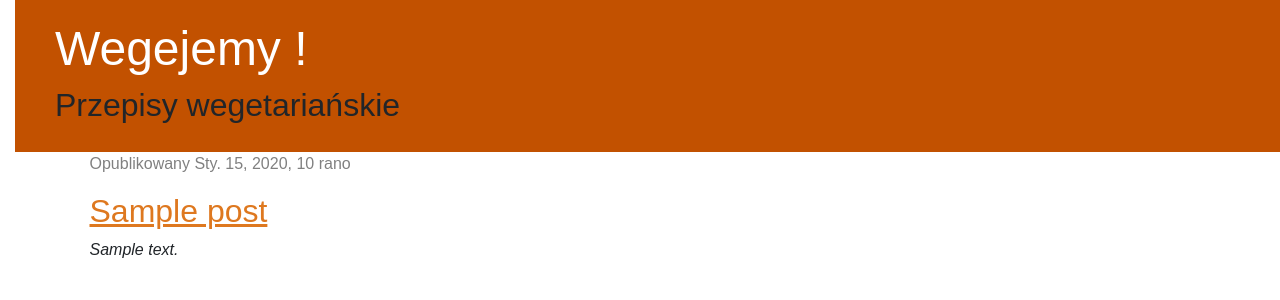
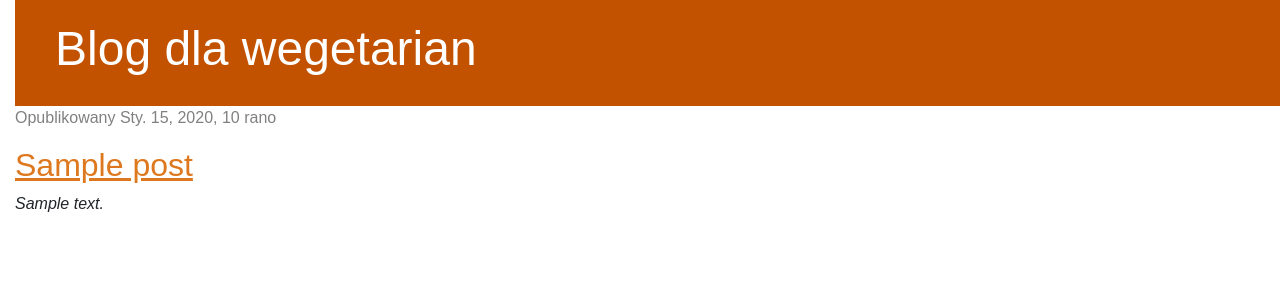
Before and after one commit to gabrielamadalska/djangoblog, a Django app: template blog/templates/blog/post_list.html in a window 1280 px wide. Shown: the top 300 px of the page. Run offline with Django 3.2, Linux system fonts and the light colour scheme; the template is opened without the code that fills it: most values are stand-ins (such as "Sample title", 1, 10 or a date in 2020).

Commit message:
Preparing html templates.

```diff
--- /dev/null
+++ b/blog/templates/blog/base.html
@@ -0,0 +1,24 @@
+{%  load static %}
+    <html lang="pl">
+        <head>
+            <meta charset="UTF-8">
+            <title>Blog dla wegetarian</title>
+            <link href="https://cdn.jsdelivr.net/npm/bootstrap@5.1.3/dist/css/bootstrap.min.css" rel="stylesheet" integrity="sha384-1BmE4kWBq78iYhFldvKuhfTAU6auU8tT94WrHftjDbrCEXSU1oBoqyl2QvZ6jIW3" crossorigin="anonymous">
+            <link rel="stylesheet" href="{% static 'css/blog.css' %}">
+        </head>
+<body>
+<div class="page-header">
+    <h1><a href ="">Blog dla wegetarian</a></h1>
+</div>
+<div>
+
+</div class="content container">
+    <div class="row">
+        <div class="col-md-8">
+            {% block content %}
+            {% endblock %}
+        </div>
+    </div>
+</div>
+</body>
+</html>
--- a/blog/templates/blog/post_list.html
+++ b/blog/templates/blog/post_list.html
@@ -1,43 +1,13 @@
-{%  load static %}
-
-
-    <html lang="pl">
-        <head>
-            <meta charset="UTF-8">
-            <title>Blog dla wegetarian</title>
-            <link href="https://cdn.jsdelivr.net/npm/bootstrap@5.1.3/dist/css/bootstrap.min.css" rel="stylesheet" integrity="sha384-1BmE4kWBq78iYhFldvKuhfTAU6auU8tT94WrHftjDbrCEXSU1oBoqyl2QvZ6jIW3" crossorigin="anonymous">
-            <link rel="stylesheet" href="{% static 'css/blog.css' %}">
-        </head>
-<body>
-    <div class="page-header">
-        <h1>Wegejemy !</h1>
-        <h2>Przepisy wegetariańskie</h2>
-    </div>
-        {%comment%}
-        Lista postów
-        {%endcomment%}
-<div class="content container">
-        <div class="row">
+    {% extends 'blog/base.html' %}
+    {%  block content %}
         {% for post in posts %}
 
             <div clas="post">
                 <div class="data">
-                    <p>Opublikowany {{ post.publish_date  }}</p>
+                <p>Opublikowany {{ post.publish_date  }}</p>
                 </div>
-
-
-                <h2><a href="">{{  post.title  }}</a></h2>
-                <em>{{  post.text|linebreaksbr }}</em>
+            <h2><a href="">{{  post.title  }}</a></h2>
+            <em>{{  post.text|linebreaksbr }}</em>
             </div>
-        </div>
-</div>
-    {% endfor %}
-
-    <div class="stopka">
-
-    </div>
-
-
-
-</body>
-</html>
+            {% endfor %}
+    {% endblock %}
```
